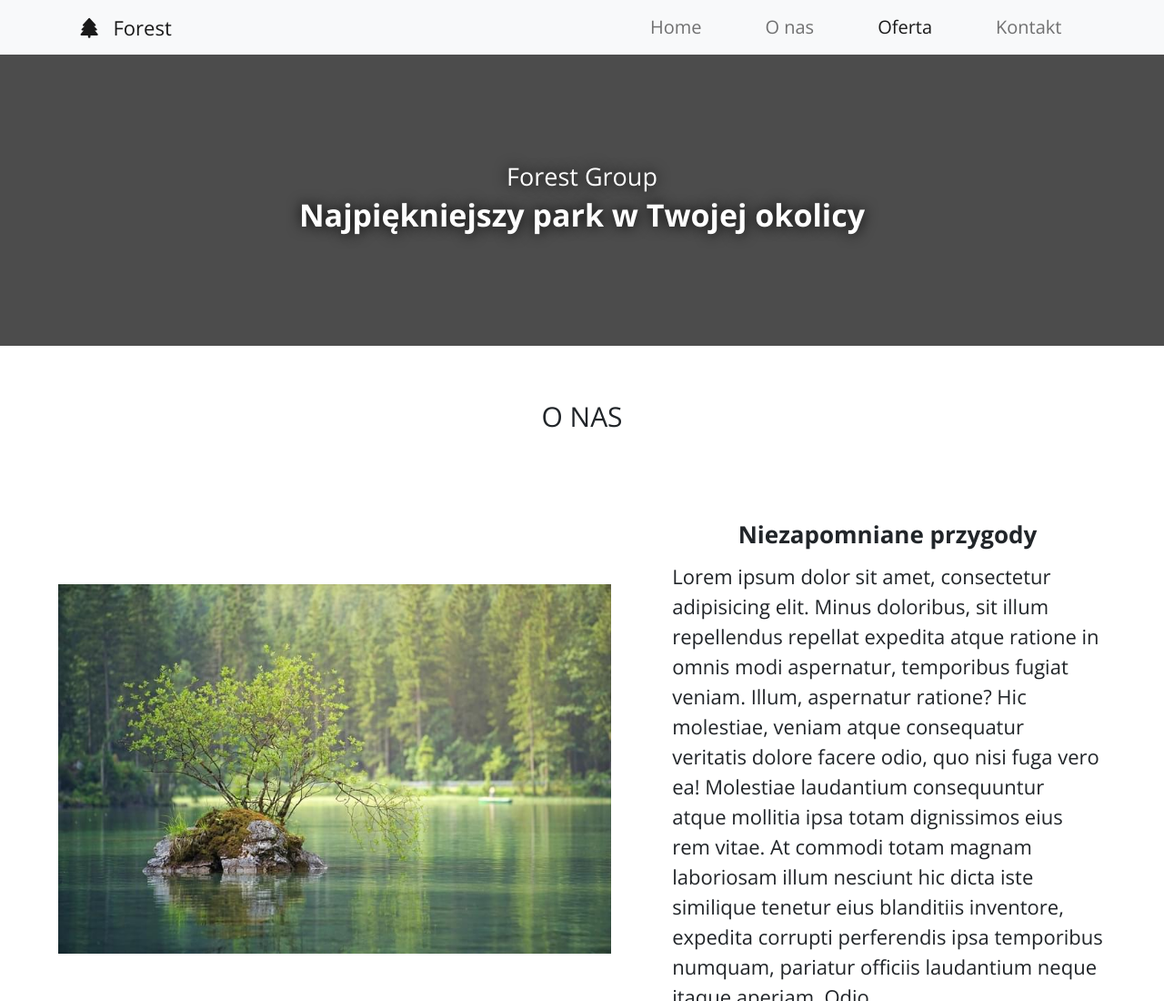
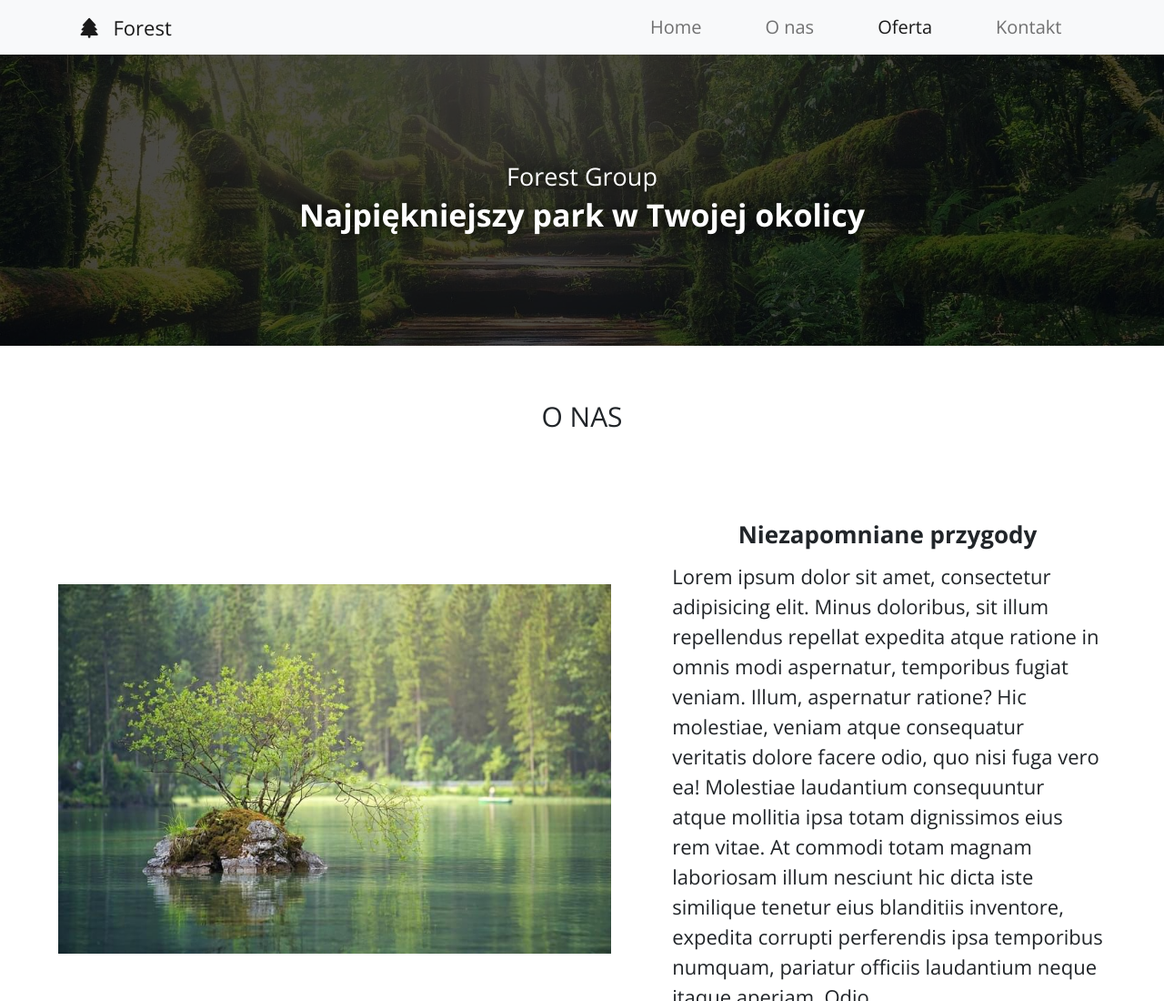
Before and after one commit to ThomasFront/Forest-Website-projekt, a website: page index.html in a window 1280 px wide. Shown: the top 1100 px of the page at 91% size. Drawn offline with nearby package versions, Linux system fonts and the light colour scheme; files that its build step writes are made by us from their sources; the site is published under a folder, as on GitHub Pages, so addresses that start at the root find nothing.

Commit message:
add website

```diff
--- a/src/sass/main.scss
+++ b/src/sass/main.scss
@@ -422,7 +422,7 @@ i {
 
 @media (min-width: 992px) {
 	.header {
-		background-image: url('/dist/img/jungle-big.jpg');
+		background-image: url('../img/jungle-big.jpg');
 	}
 
 	.aboutus {
```
